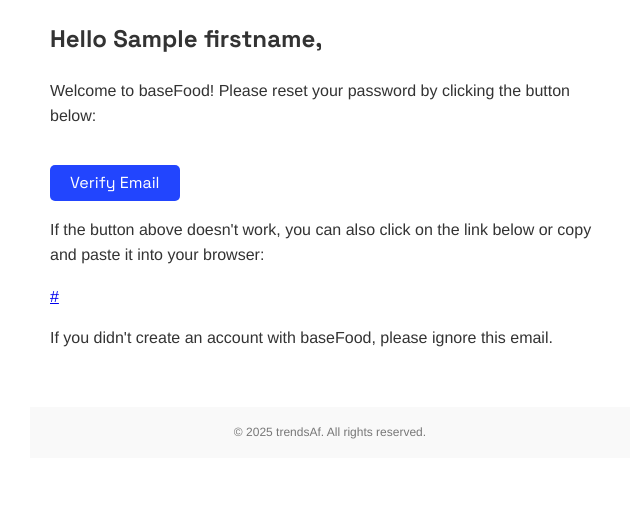
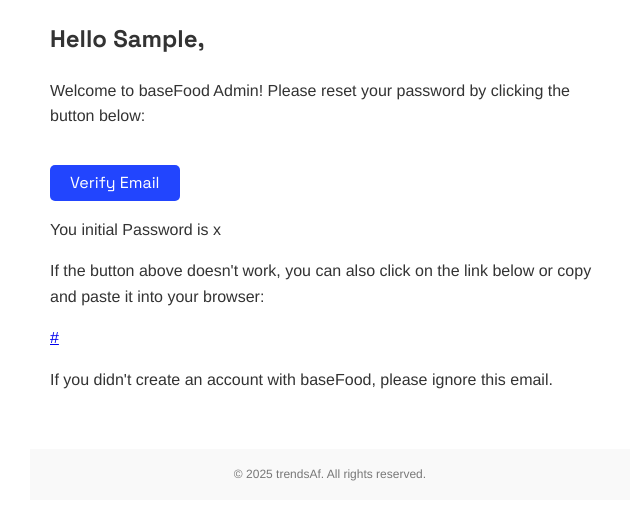
Before and after one commit to Chukason29/trendsaf, a Flask app: template app/templates/admin_mail.html in a window 1280 px wide. Shown: the part 313-833 px from the top of the page, without its empty margins (310-950 px from the left). Before the commit the page ends 752 px from the top, so only its background shows below. Run offline with Flask 3, Linux system fonts and the light colour scheme; the template is opened without the code that fills it: most values are stand-ins (such as "Sample title", 1, 10 or a date in 2020).

Commit message:
admin reg

```diff
--- a/app/templates/admin_mail.html
+++ b/app/templates/admin_mail.html
@@ -58,12 +58,14 @@
         <img src="https://i.ibb.co/56TGnK5/basefood-logo.png" alt="basefood-logo" border="0">
     </div>
     <div class='content'>
-        <h2>Hello {{firstname}},</h2>
-        <p>Welcome to baseFood! Please reset your password by clicking the button below:</p>
-        <a href='{{link}}' target='_blank' class='button' style="color:#fff">Verify Email</a>
+        <h2>Hello {{admin_firstname}},</h2>
+        <p>Welcome to baseFood Admin! Please reset your password by clicking the button below:</p>
+        <a href='{{admin_link}}' target='_blank' class='button' style="color:#fff">Verify Email</a>
+        <p>You initial Password is {{admin_password}}</p>
         <p>If the button above doesn't work, you can also click on the link below or copy and paste it into your browser:</p>
-        <p><a href='{{link}}' target='_blank'>{{link}}</a></p>
+        <p><a href='{{admin_link}}' target='_blank'>{{admin_link}}</a></p>
         <p>If you didn't create an account with baseFood, please ignore this email.</p>
+
     </div>
     <div class='footer'>
         <p>&copy; 2025 trendsAf. All rights reserved.</p>
```
Also changed, not shown: app/blueprints/admin/routes.py (+13 -11 lines).
